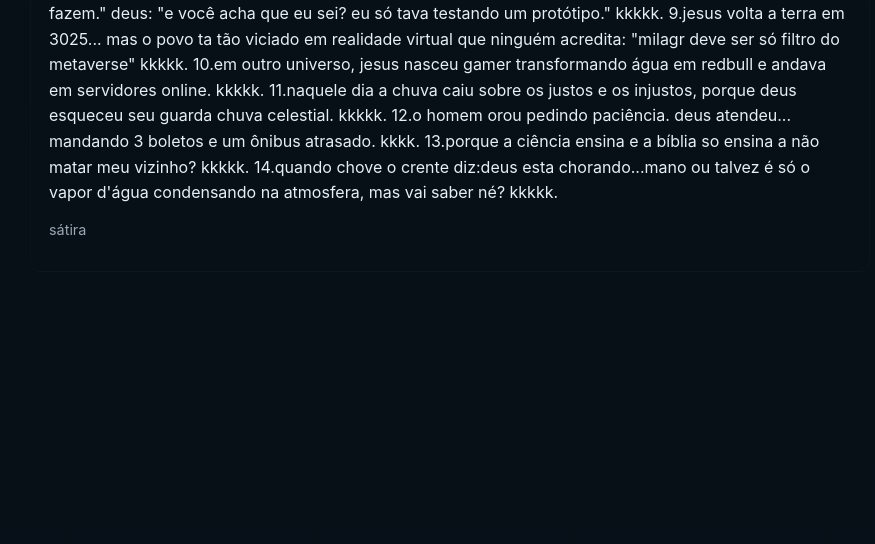
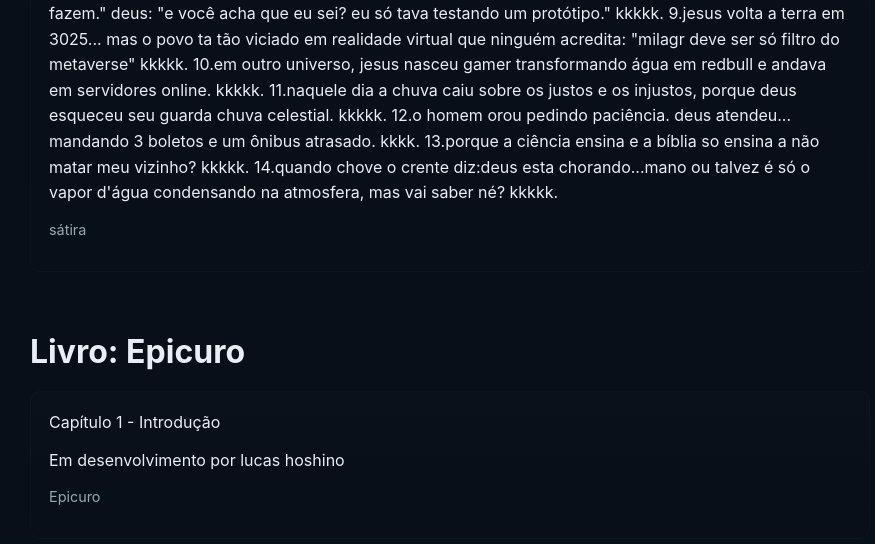
Before and after one commit to 369llll/Antib-blia-, a plain HTML site: page index.html in a window 1280 px wide. Shown: the part 8717-9261 px from the top of the page, without its empty margins (190-1065 px from the left). Drawn offline with Linux system fonts and the light colour scheme; no server answers.

Commit message:
Update index.html

```diff
--- a/index.html
+++ b/index.html
@@ -267,6 +267,15 @@
       <p>1.se deus faz milagres ele devia me ensinar a não queimar miojo no micro-ondas kkkk. 2.se blasfêmia fosse punivel eu já teria colonizado marte. kkkkk. 3.deus criou o mundo em 7 dias e eu aqui não consigo montar um movel do IKEA sem tutorial. kkkkk. 4.deus esta em todo lugar mas aparentemente nao esta na hora que perco minha caneta. kkkkk. 5.jesus curou cegos e paralíticos...e eu aqui esperando ele curar meu wifi que cai todo dia. kkkkk. 6.deus:"haja luz", anjos:"mas senhor, e o pagamento da conta de energia??", deus "detalhes." kkkkk. 7.jesus andou sobre a agua...impressionante mas tenta andar descalço num lego pra ver o verdadeiro milagre kkkkk. 8.jesus: "pai perdoa-lhes, eles não sabem oque fazem." deus: "e você acha que eu sei? eu só tava testando um protótipo." kkkkk. 9.jesus volta a terra em 3025... mas o povo ta tão viciado em realidade virtual que ninguém acredita: "milagr deve ser só filtro do metaverse" kkkkk. 10.em outro universo, jesus nasceu gamer transformando água em redbull e andava em servidores online. kkkkk. 11.naquele dia a chuva caiu sobre os justos e os injustos, porque deus esqueceu seu guarda chuva celestial. kkkkk. 12.o homem orou pedindo paciência. deus atendeu... mandando 3 boletos e um ônibus atrasado. kkkk. 13.porque a ciência ensina e a bíblia so ensina a não matar meu vizinho? kkkkk. 14.quando chove o crente diz:deus esta chorando...mano ou talvez é só o vapor d'água condensando na atmosfera, mas vai saber né? kkkkk.</p>
       <p class="book-label">sátira</p>
     </section>
+    <div style="height:24px"></div>
+    <h1 style="margin:10px 0 14px">Livro: Epicuro</h1>
+    <section id="epi-cap-1" class="chapter"
+      <h2>Capítulo 1 - Introdução </h2>
+    <p>Em desenvolvimento por lucas hoshino </p>
+    <p class="book-label">Epicuro</p>
+    </section>
+
+
 
 
 
```
